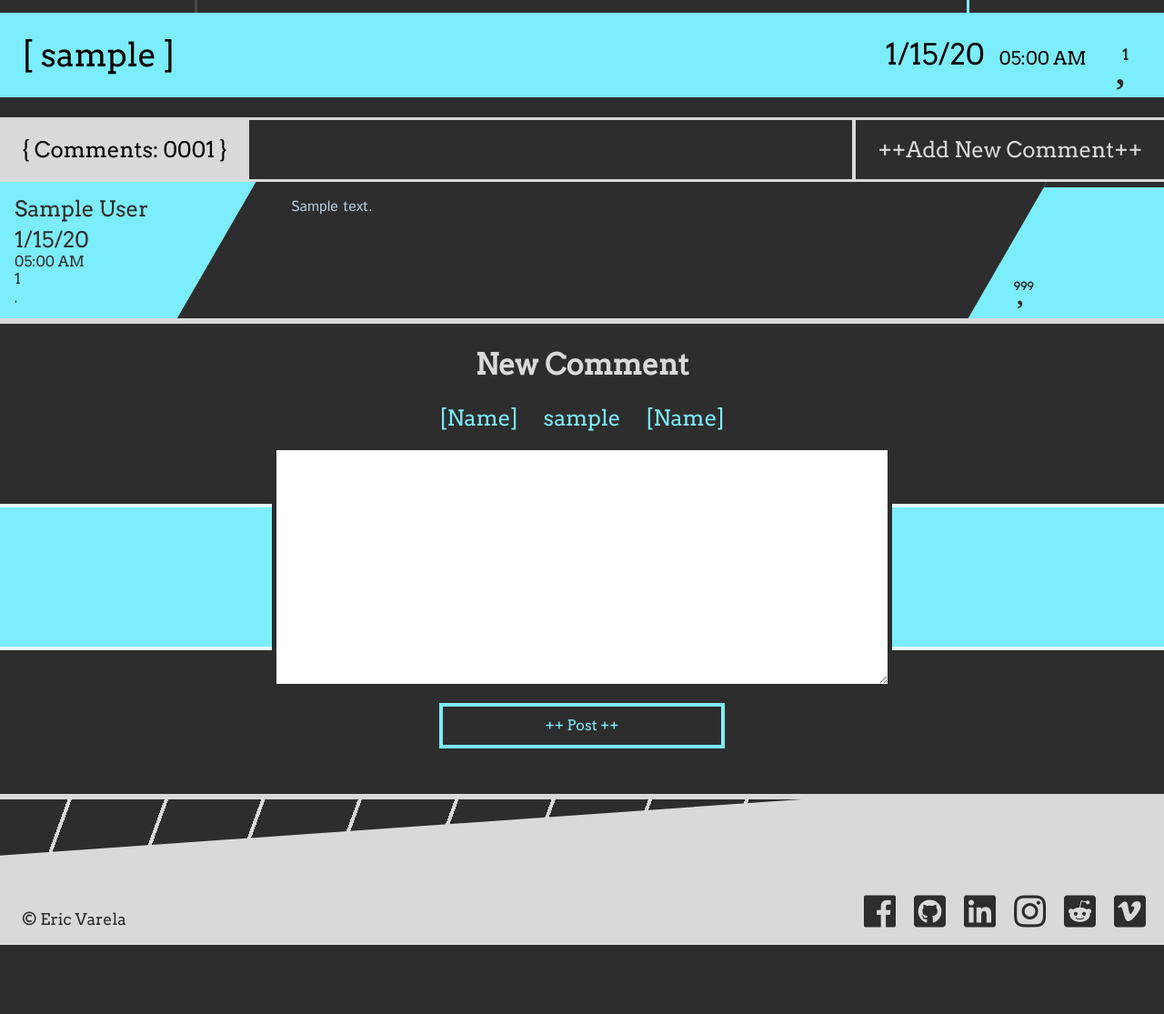
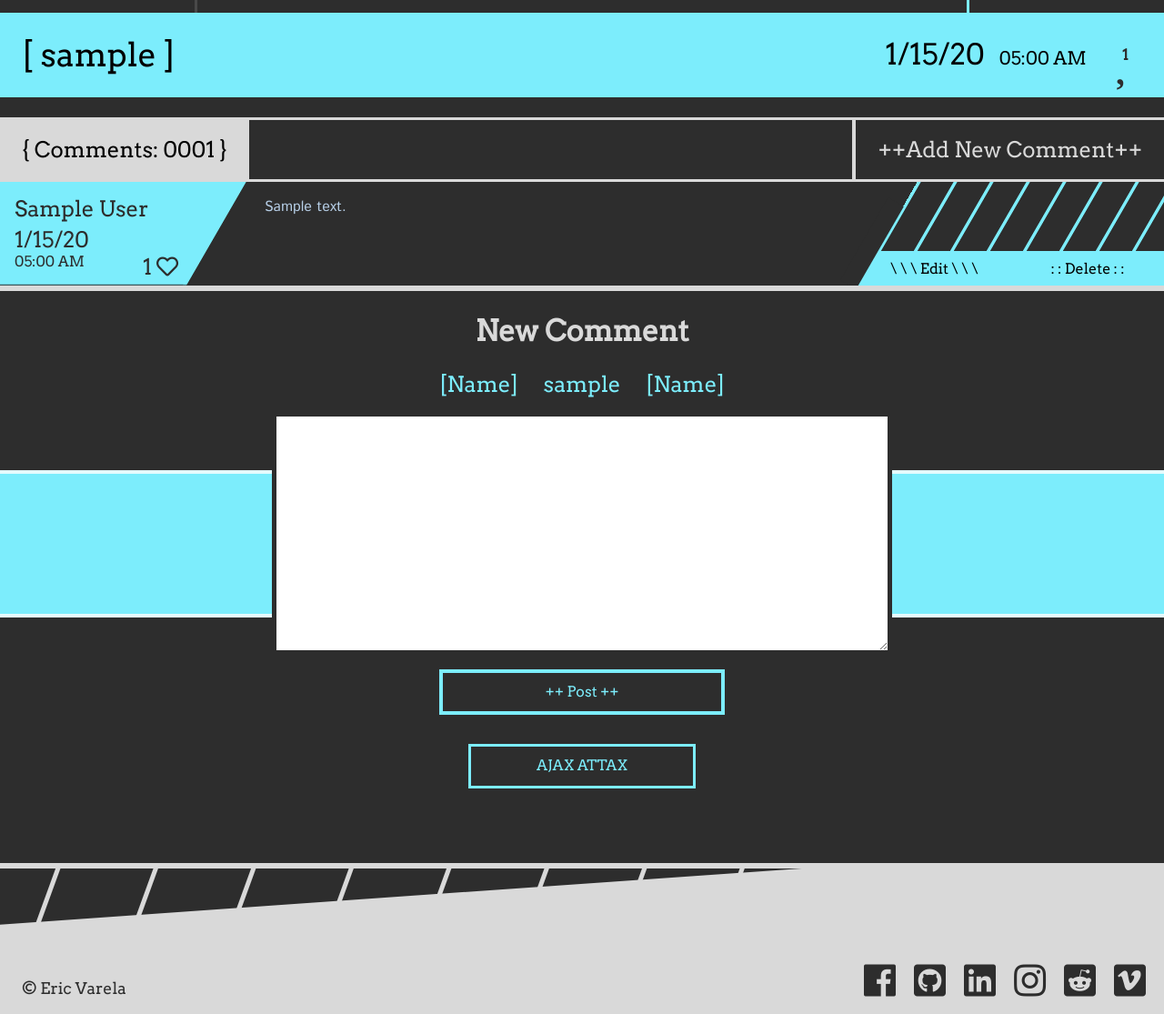
Before and after one commit to BabyMaybe/siliconunicorn, a Django app: page /blog/sample/ in a window 1280 px wide. Shown: the part 397-1512 px from the top of the page at 91% size. Before the commit the page ends 1436 px from the top, so only its background shows below. Run offline with Django 3.2, Linux system fonts and the light colour scheme; a user stored in the database is signed in; tables that the repository leaves empty hold one stand-in row (values such as "Sample post"); some libraries are stand-ins or nearby versions.

Commit message:
Comments and Ajax

```diff
--- a/siliconunicorn/blog/static/blog/css/post.css
+++ b/siliconunicorn/blog/static/blog/css/post.css
@@ -712,12 +712,21 @@ body {
   font-size: 1.25em;
 }
 
+.heart {
+  -webkit-transition: 0.25s;
+  transition: 0.25s;
+}
+
 .heart i {
   font-size: 1em;
   color: #2d2d2d;
+  -webkit-transition: 0s;
+  transition: 0s;
 }
 
 .heart i span {
+  -webkit-transition: 0s;
+  transition: 0s;
   color: #2d2d2d;
   font-weight: 700;
 }
@@ -815,8 +824,8 @@ body {
   display: -ms-grid;
   display: grid;
       grid-template-areas: "info comment controls";
-  -ms-grid-columns: auto 5fr 1fr;
-      grid-template-columns: auto 5fr 1fr;
+  -ms-grid-columns: auto 1fr 304px;
+      grid-template-columns: auto 1fr 304px;
   overflow: hidden;
 }
 
@@ -856,6 +865,7 @@ body {
 .skewed {
   -webkit-transform: skewX(-30deg);
           transform: skewX(-30deg);
+  -webkit-backface-visibility: hidden;
 }
 
 .comment-background {
@@ -880,16 +890,17 @@ body {
   -ms-grid-row: 1;
   -ms-grid-column: 2;
   grid-area: comment;
-  padding: 0 10em;
   color: #b6cee6;
   line-height: 1.5;
   font-size: 1em;
-  -ms-grid-column: 1;
-  -ms-grid-column-span: 3;
-  grid-column: 1/4;
   -ms-grid-row: 1;
   grid-row: 1;
-  margin: 0 auto;
+  display: -webkit-box;
+  display: -ms-flexbox;
+  display: flex;
+  -webkit-box-pack: center;
+      -ms-flex-pack: center;
+          justify-content: center;
 }
 
 .comment-content p {
@@ -900,47 +911,128 @@ body {
 .comment-controls-background {
   background-color: #7cedfc;
   border-top: solid #2d2d2d 6px;
-  -webkit-transform: skewX(-30deg) scaleX(200);
-          transform: skewX(-30deg) scaleX(200);
-  -webkit-transform-origin: left;
-          transform-origin: left;
   -ms-grid-row: 1;
   -ms-grid-column: 3;
   grid-area: controls;
   z-index: 0;
+  width: 200%;
+}
+
+.comment-controls-edit {
+  background: repeating-linear-gradient(90deg, #7cedfc, #7cedfc 4px, transparent 4px, transparent 40px);
+  border-top: none;
+}
+
+.comment-controls-container {
+  -ms-grid-row: 1;
+  -ms-grid-column: 3;
+  grid-area: controls;
+  display: -webkit-box;
+  display: -ms-flexbox;
+  display: flex;
+  -webkit-box-pack: space-evenly;
+      -ms-flex-pack: space-evenly;
+          justify-content: space-evenly;
+  -webkit-box-align: end;
+      -ms-flex-align: end;
+          align-items: flex-end;
+  font-family: "Arvo", serif;
+  z-index: 1;
+  width: 111%;
+  margin-left: -33px;
 }
 
 .comment-controls {
+  background: #7cedfc;
   -ms-grid-row: 1;
   -ms-grid-column: 3;
   grid-area: controls;
   z-index: 1;
+  width: 100%;
+  display: -webkit-box;
+  display: -ms-flexbox;
+  display: flex;
+  -webkit-box-pack: center;
+      -ms-flex-pack: center;
+          justify-content: center;
+  margin-left: -20px;
 }
 
-.comment-heart {
-  -ms-grid-row: 1;
-  -ms-grid-column: 3;
-  grid-area: controls;
-  z-index: 1;
-  font-size: 3em;
-  height: 100%;
+.comment-controls span {
+  padding: 0.5em;
+  -webkit-box-flex: 1;
+      -ms-flex: 1;
+          flex: 1;
+  text-align: center;
+  cursor: pointer;
+  -webkit-transition: 0.25s;
+  transition: 0.25s;
+  border-top: solid transparent 3px;
+}
+
+.comment-controls span:hover {
+  background: #2d2d2d;
+  color: #7cedfc;
+  border-top: solid #7cedfc 3px;
+}
+
+.comment-controls-container::before {
+  content: "";
+  background: #2d2d2d;
+  width: 20px;
+  height: 105px;
+  -webkit-transform: rotate(30deg);
+          transform: rotate(30deg);
+  position: relative;
+  right: -6px;
+  top: 6px;
+  z-index: 2;
+}
+
+.comment-date-heart {
   display: -webkit-box;
   display: -ms-flexbox;
   display: flex;
   -webkit-box-align: end;
       -ms-flex-align: end;
           align-items: flex-end;
-  padding-right: 0.5em;
+  margin-right: 1.5em;
+}
+
+.comment-heart {
+  font-size: 1.5em;
+  -webkit-box-flex: 1;
+      -ms-flex: 1;
+          flex: 1;
+  display: -webkit-box;
+  display: -ms-flexbox;
+  display: flex;
+  -webkit-box-pack: end;
+      -ms-flex-pack: end;
+          justify-content: flex-end;
+  -webkit-box-align: baseline;
+      -ms-flex-align: baseline;
+          align-items: baseline;
+  margin-bottom: -10px;
+  margin-right: 10px;
 }
 
 .comment-heart i {
-  -webkit-transition: 0.2s;
-  transition: 0.2s;
-  padding: 10px;
+  color: #7cedfc;
+  cursor: pointer;
+}
+
+.comment-heart i.author {
+  color: #2d2d2d;
+}
+
+.comment-heart span {
+  display: initial;
+  margin-right: 5px;
 }
 
 .comment-heart > i:hover {
-  font-size: 1.1em;
+  color: #c7f7fe;
 }
 
 #new-comment-area {
@@ -1054,9 +1146,10 @@ body {
 }
 
 #footer-lines {
-  background: repeating-linear-gradient(-70deg, #d9d9d9, #d9d9d9 4px, transparent 4px, transparent 100px);
+  background: repeating-linear-gradient(-70deg, #d9d9d9, #d9d9d9 4px, transparent 5px, transparent 100px, #d9d9d9 101px);
   background-color: #2d2d2d;
   height: 500%;
+  -webkit-backface-visibility: hidden;
 }
 
 #footer-color {
@@ -1110,4 +1203,20 @@ body {
 .skewed.author {
   background-color: #7cedfc;
 }
+
+.ajax {
+  background: #2d2d2d;
+  text-align: center;
+  color: #7cedfc;
+  margin: 2em auto;
+  display: block;
+  border-color: #7cedfc;
+  outline: none;
+}
+
+.ajax:hover {
+  background: #7cedfc;
+  color: #2d2d2d;
+  border-color: #7cedfc;
+}
 /*# sourceMappingURL=post.css.map */
--- a/siliconunicorn/blog/static/blog/css/post.scss
+++ b/siliconunicorn/blog/static/blog/css/post.scss
@@ -148,10 +148,13 @@ body {
 }
 
 .heart {
+    transition: 0.25s;
     i {
         font-size: 1em;
         color: $black;
+        transition: 0s;
         span {
+            transition: 0s;
             color: $black;
             font-weight: 700;
         }
@@ -243,7 +246,7 @@ body {
     border-bottom: solid $post-color 3px;
     display: grid;
     grid-template-areas: "info comment controls";
-  grid-template-columns: auto 5fr 1fr;
+    grid-template-columns: auto 1fr 304px;
     overflow: hidden;
 }
 
@@ -281,6 +284,7 @@ body {
 
 .skewed {
     transform: skewX(-30deg);
+    -webkit-backface-visibility: hidden;
 }
 
 .comment-background {
@@ -301,14 +305,16 @@ body {
 
 .comment-content {
     grid-area: comment;
-  padding: 0 10em;
+    // padding: 0 10em;
     // padding-left: 12em;
     color: $bluetext;
     line-height: 1.5;
     font-size: 1em;
-  grid-column: 1/4;
+    // grid-column: 1/4;
     grid-row: 1;
-  margin: 0 auto;
+    // margin: 0 auto;
+    display: flex;
+    justify-content: center;
     p {
         margin: 1em;
         width: 40em;
@@ -318,34 +324,117 @@ body {
 .comment-controls-background {
     background-color: $post-color;
     border-top: solid $black 6px;
-  transform: skewX(-30deg) scaleX(200);
-  transform-origin: left;
+    // transform: skewX(-30deg) scaleX(200);
+    // transform-origin: left;
     grid-area: controls;
     z-index: 0;
+    width: 200%;
+}
+
+.comment-controls-edit {
+    background: repeating-linear-gradient(
+        90deg,
+        #7cedfc,
+        #7cedfc 4px,
+        transparent 4px,
+        transparent 40px
+    );
+    border-top: none;
+}
+
+.comment-controls-container {
+    grid-area: controls;
+    display: flex;
+    justify-content: space-evenly;
+    align-items: flex-end;
+    font-family: $arvo;
+    z-index: 1;
+    width: 111%;
+    margin-left: -33px;
 }
 
 .comment-controls {
+    background: $post-color;
     grid-area: controls;
     z-index: 1;
+    width: 100%;
+    display: flex;
+    justify-content: center;
+    margin-left: -20px;
+    span {
+        padding: 0.5em;
+        flex: 1;
+        text-align: center;
+        cursor: pointer;
+        transition: 0.25s;
+        border-top: solid transparent 3px;
+
+        &:hover {
+            background: $black;
+            color: $post-color;
+            border-top: solid $post-color 3px;
+        }
+    }
+}
+
+.comment-controls-container::before {
+    content: "";
+    background: $black;
+    width: 20px;
+    height: 105px;
+    transform: rotate(30deg);
+    position: relative;
+    right: -6px;
+    top: 6px;
+    z-index: 2;
+}
+// .comment-heart {
+//   grid-area: controls;
+//   z-index: 1;
+//   font-size: 3em;
+//   height: 100%;
+//   display: flex;
+//   align-items: flex-end;
+//   padding-right: 0.5em;
+
+//   i {
+//     transition: 0.2s;
+//     padding: 10px;
+//   }
+// }
+
+.comment-date-heart {
+    display: flex;
+    align-items: flex-end;
+    margin-right: 1.5em;
 }
 
 .comment-heart {
-  grid-area: controls;
-  z-index: 1;
-  font-size: 3em;
-  height: 100%;
+    font-size: 1.5em;
+    flex: 1;
     display: flex;
-  align-items: flex-end;
-  padding-right: 0.5em;
+    justify-content: flex-end;
+    align-items: baseline;
+    margin-bottom: -10px;
+    margin-right: 10px;
 
     i {
-    transition: 0.2s;
-    padding: 10px;
+        color: $post-color;
+        cursor: pointer;
+
+        &.author {
+            color: $black;
+        }
+    }
+
+    span {
+        display: initial;
+        margin-right: 5px;
     }
 }
 
 .comment-heart > i:hover {
-  font-size: 1.1em;
+    color: $post-highlight;
 }
 
 #new-comment-area {
@@ -445,11 +534,14 @@ body {
         -70deg,
         $grey,
         $grey 4px,
-    transparent 4px,
-    transparent 100px
+        transparent 5px,
+        transparent 100px,
+        $grey 101px
     );
+
     background-color: $black;
     height: 500%;
+    -webkit-backface-visibility: hidden;
 }
 
 #footer-color {
@@ -494,3 +586,19 @@ body {
 .skewed.author {
     background-color: $post-color;
 }
+
+.ajax {
+    background: $black;
+    text-align: center;
+    color: $post-color;
+    margin: 2em auto;
+    display: block;
+    border-color: $post-color;
+    outline: none;
+
+    &:hover {
+        background: $post-color;
+        color: $black;
+        border-color: $post-color;
+    }
+}
--- /dev/null
+++ b/siliconunicorn/blog/static/blog/js/comments.js
@@ -0,0 +1,83 @@
+const comments = document.getElementById("comments-list");
+comments.addEventListener("click", commentControls);
+
+const test = document.getElementById("ajax");
+
+function commentControls(e) {
+    let target = e.target;
+    let commentContainer = target.closest("li");
+    let endpoint = "";
+    let data = {
+        cid: commentContainer.dataset.cid,
+        active: true,
+        content: commentContainer.getElementsByTagName("p")[0].textContent
+    };
+
+    if (target.classList.contains("comment-edit")) {
+        console.log("edit clicked");
+    }
+
+    if (target.classList.contains("comment-delete")) {
+        console.log("delete clicked");
+        // comments.removeChild(commentContainer);
+        endpoint = "/ajax/test";
+        data.active = false;
+    }
+
+    if (target.classList.contains("fa-heart")) {
+        console.log("heart clicked");
+        console.log(commentContainer.dataset.cid);
+    }
+
+    fetch(endpoint, {
+        method: "POST",
+        credentials: "same-origin",
+        headers: {
+            "X-CSRFToken": Cookies.get("csrftoken"),
+            Accept: "application/json",
+            "Content-Type": "application/json",
+            "X-Requested-With": "XMLHttpRequest"
+        },
+        body: JSON.stringify(data),
+        data: JSON.stringify(data)
+    })
+        .then(function(response) {
+            return response.json();
+        })
+        .then(function(data) {
+            console.log(JSON.stringify(data));
+        });
+}
+
+test.addEventListener("click", ajaxTest);
+
+function ajaxTest() {
+    let myData = {
+        hello: 1,
+        cat: "goldberry",
+        fluff: "bombadil",
+        comment: "the comment id",
+        author: "comment author id"
+    };
+
+    console.log("clicked ajax");
+
+    fetch("/ajax/test", {
+        method: "POST",
+        credentials: "same-origin",
+        headers: {
+            "X-CSRFToken": Cookies.get("csrftoken"),
+            Accept: "application/json",
+            "Content-Type": "application/json",
+            "X-Requested-With": "XMLHttpRequest"
+        },
+        body: JSON.stringify(myData),
+        data: JSON.stringify(myData)
+    })
+        .then(function(response) {
+            return response.json();
+        })
+        .then(function(data) {
+            console.log(JSON.stringify(data));
+        });
+}
--- a/siliconunicorn/blog/templates/blog/base.html
+++ b/siliconunicorn/blog/templates/blog/base.html
@@ -68,7 +68,9 @@
             </a>
         </div>
     </footer>
-    {% endblock footer %} {% block scripts %}{% endblock scripts %}
+    {% endblock footer %}
+    <script src="https://cdn.jsdelivr.net/npm/js-cookie@2/src/js.cookie.min.js">
+    </script> {% block scripts %} {% endblock scripts %}
 </body>
 
 </html>
--- a/siliconunicorn/blog/templates/blog/post.html
+++ b/siliconunicorn/blog/templates/blog/post.html
@@ -44,9 +44,9 @@
             <a href="#new-comment" id="add-comment-link">++Add New Comment++</a>
         </div>
     </div>
-    <ul>
+    <ul id="comments-list">
         {% for comment in post.post_comments.all|dictsort:"timestamp" %}
-        <li class="comment-container">
+        <li class="comment-container" data-cid="{{comment.id}}">
             <div class="comment-info {% if comment.author == post.author %} author {% endif %}">
                 {% if comment.author == None %}
                 <span class="unregistered">(unregistered user)</span>
@@ -56,30 +56,40 @@
                 {% else %}
                 <span class="comment-username user">{{ comment.display_author }}</span>
                 {% endif %}
+                <div class="comment-date-heart">
+                    <div class="comment-date-time">
                         <span class="comment-date">{{ comment.timestamp | date:"n/j/y" }}</span>
                         <span class="comment-time">{{ comment.timestamp | date:"h:i A" }}</span>
+                    </div>
                     {% if comment.is_edited %}
                     <span class="edited">(Edited)</span>
                     {% endif %}
+                    <div class="comment-heart">
                         <span>{{ comment.likes.count }}</span>
-                <i class="fal fa-heart">
-                </i>
+                        <i class="far fa-heart {% if comment.author == post.author %}author{% endif %}"></i>
+                    </div>
+                </div>
             </div>
 
 
             <div class="comment-background skewed {% if comment.author == post.author %}author{% endif %}">
             </div>
             <div class="comment-content">
-                <p>{{ comment.content }}</p>
+                {% if comment.active %}
+                <p>{{ comment.content }}</p> {% else %} [ DELETED ] {% endif %}
             </div>
-            <div class="comment-controls-background skewed"></div>
+            {% if comment.author == user %}
+            <div class="comment-controls-background comment-controls-edit skewed"></div>
+            <div class="comment-controls-container">
                 <div class="comment-controls">
-                <div class="heart comment-heart">
-                    <i class="fal fa-heart">
-                        <span>999</span>
-                    </i>
+                    <span class="comment-edit">\ \ \ Edit \ \ \</span>
+                    <span class="comment-delete">: : Delete : :</span>
                 </div>
             </div>
+            {% else %}
+            <div class="comment-controls-background skewed"></div>
+            {% endif %}
+
         </li>
         {% endfor %} {% comment %} {% for x in "12345" %}
         <li class="comment-container">
@@ -131,6 +141,7 @@
         </form>
         <div id="middle-stripe"></div>
     </div>
+    <button class="ajax" id="ajax">AJAX ATTAX</button>
 </div>
 {% endblock bot_nav %} {% block footer %}
 <footer id="footer">
@@ -160,4 +171,5 @@
         </div>
     </div>
 </footer>
-{% endblock footer %}
+{% endblock footer %} {% block scripts %}
+<script src="{% static 'blog/js/comments.js' %}"></script> {% endblock scripts %}
--- a/siliconunicorn/blog/urls.py
+++ b/siliconunicorn/blog/urls.py
@@ -3,10 +3,11 @@ from django.contrib.auth.views import LoginView
 
 from . import views
 
-urlpatterns =  [
-    path('', views.MostRecentEntriesList.as_view() , name='home'),
+urlpatterns = [
+    path('', views.MostRecentEntriesList.as_view(), name='home'),
     path('login/', LoginView.as_view(template_name='blog/login.html'), name='login'),
     path('new/', views.NewPost.as_view(), name='new_post'),
     path('signup/', views.SignUp.as_view(), name='signup'),
     path('blog/<slug:slug>/', views.PostDetail.as_view(), name='post_detail'),
+    path('ajax/test', views.ajax_test, name="ajax_test"),
 ]
--- a/siliconunicorn/blog/views.py
+++ b/siliconunicorn/blog/views.py
@@ -1,9 +1,10 @@
 from django.shortcuts import render, redirect
 
 from django.urls import reverse_lazy
-from django.views.generic import CreateView, ListView, DetailView
+from django.views.generic import CreateView, ListView, DetailView, UpdateView
 
-from django.http import HttpResponse, HttpResponseRedirect
+from django.contrib.auth.decorators import login_required
+from django.http import HttpResponse, HttpResponseRedirect, JsonResponse
 from django.template import loader
 
 from django.utils.text import slugify
@@ -12,6 +13,7 @@ from .forms import UnicornUserCreationForm, NewPostForm, CommentForm
 from .models import Post, UnicornUser, Tag, Comment
 # Create your views here.
 import datetime
+import json
 
 # def home(request):
 #     template = loader.get_template('blog/home.html')
@@ -152,3 +154,21 @@ class PostDetail(DetailView):
         context['form'] = self.form_class(initial=self.initial)
         # context['comments'] = self.model.comments.all().order()
         return context
+
+
+#  AJAX TESTS #
+
+@login_required
+def ajax_test(request):
+    print(request.body)
+    body = json.loads(request.body)
+    print(body)
+    comment = Comment.objects.get(pk=body['cid'])
+    print(comment)
+    print(comment.active)
+    comment.active = body['active']
+    comment.save()
+    print(comment.active)
+
+    data = {'test': 'this is a test response'}
+    return JsonResponse(data)
```
Also changed, not shown: 1 other file. Lines whose indentation alone changed are shown as unchanged.
